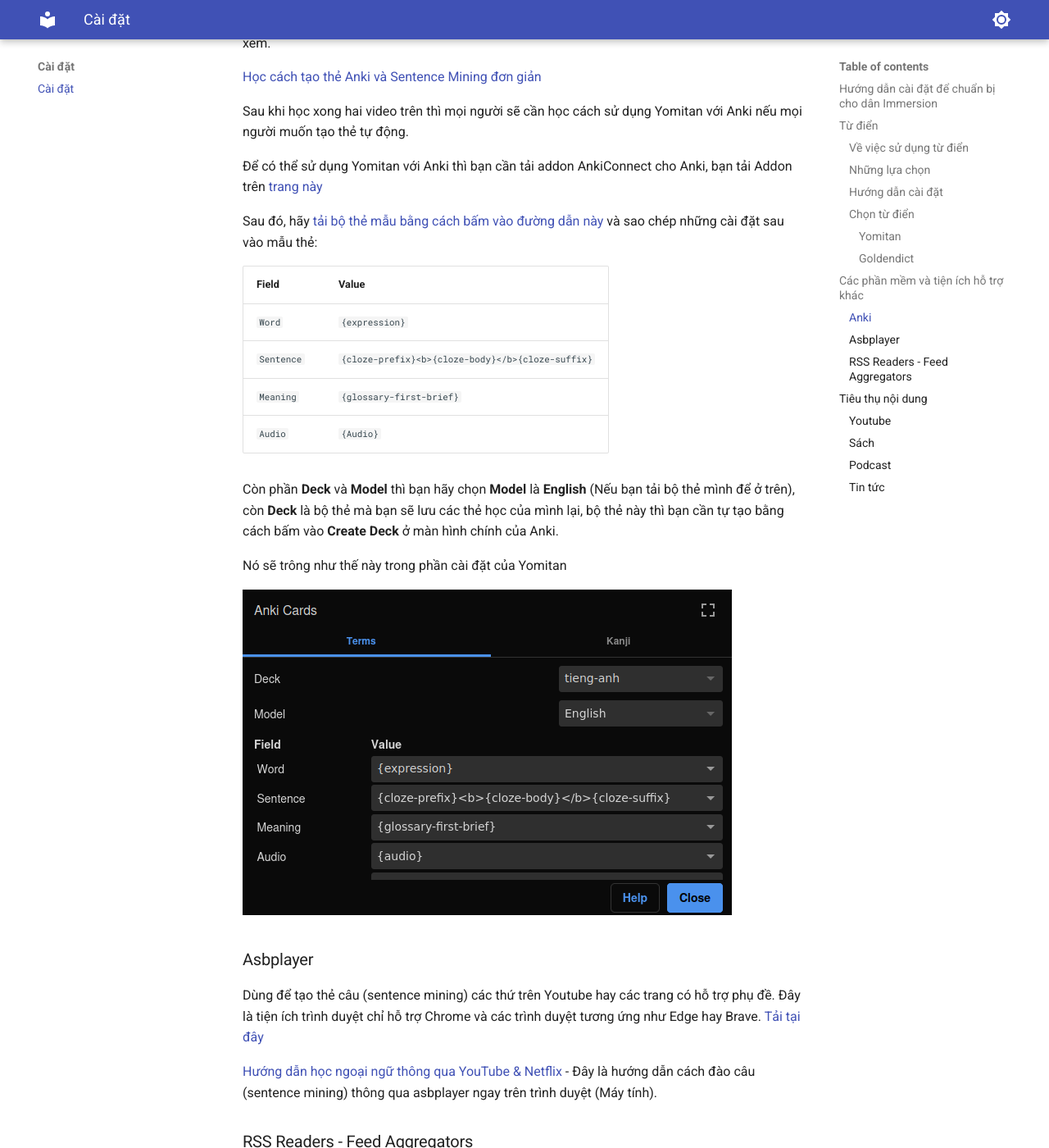
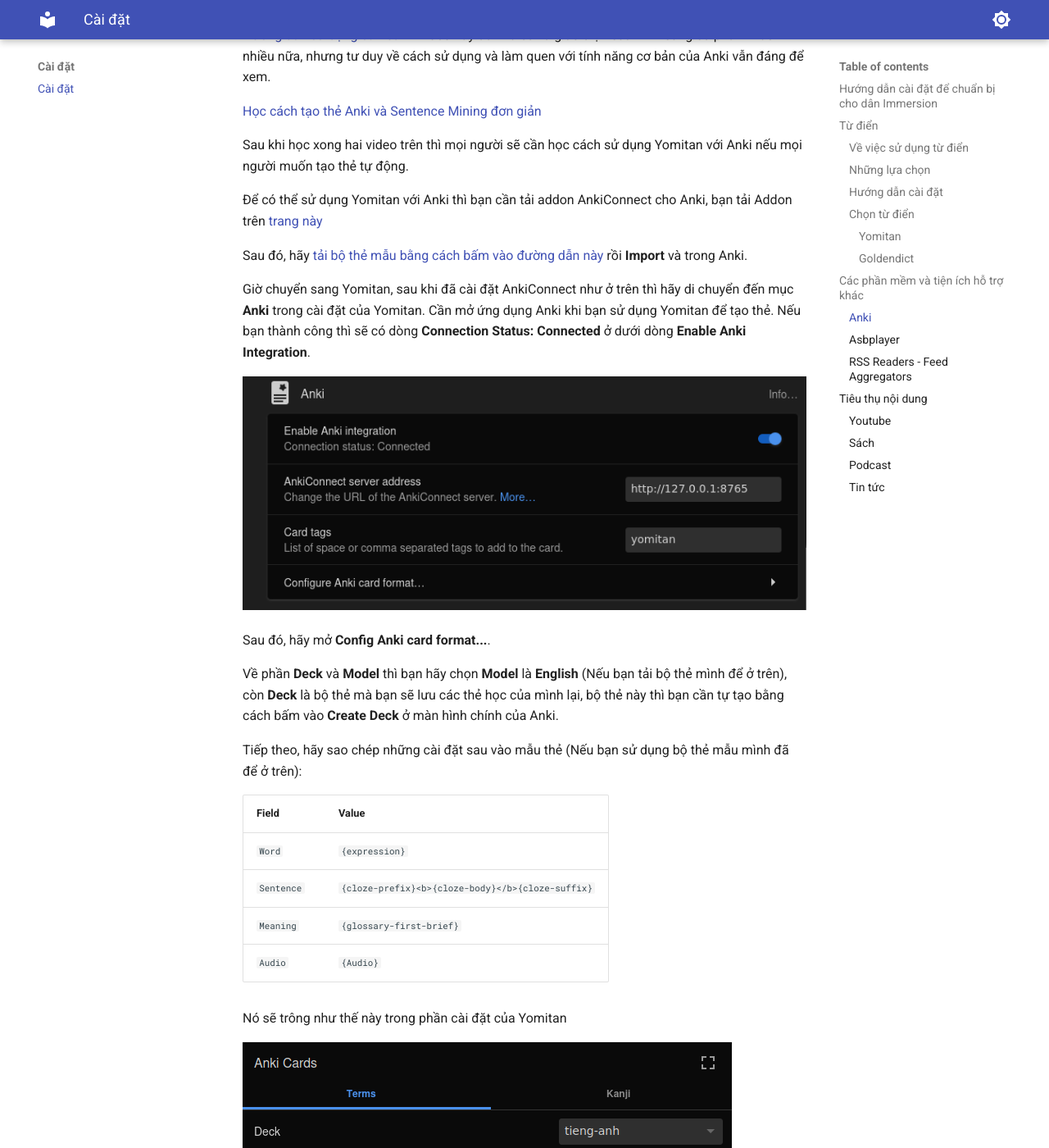
Before and after one commit to daihocmo/tieng-anh, an MkDocs documentation site: the page built from docs/setup.md, in a window 1280 px wide and 1400 px high, scrolled down 2222 px. Shown: the whole window at 82% size. Built offline with MkDocs 1.6.1 and Material for MkDocs 9.7.7, drawn with Linux system fonts in a browser that asks for light colours; some of the changed text lies outside the part shown.

Commit message:
Cập nhật lại hướng dẫn một cách đầy đủ

```diff
--- a/docs/setup.md
+++ b/docs/setup.md
@@ -20,6 +20,8 @@
 
 - Goldendict-ng: <https://xiaoyifang.github.io/goldendict-ng/>
 - Yomitan: <https://yomitan.wiki/> - Bạn chỉ cần cài đặt Yomitan trên trình duyệt thôi, còn lại như chọn từ điển Tiếng Anh, tạo mẫu thẻ và sử dụng Anki thì sẽ có hướng dẫn bên dưới.
+
+Với Yomitan, hãy nhớ chuyển ngôn ngữ của Yomitan về Tiếng Anh (Vì mặc định sẽ là Tiếng Nhật).
 
 ### Chọn từ điển
 #### Yomitan
@@ -59,7 +61,17 @@
 
 Để có thể sử dụng Yomitan với Anki thì bạn cần tải addon AnkiConnect cho Anki, bạn tải Addon trên [trang này](https://ankiweb.net/shared/info/2055492159)
 
-Sau đó, hãy [tải bộ thẻ mẫu bằng cách bấm vào đường dẫn này](assets/template-deck.apkg) và sao chép những cài đặt sau vào mẫu thẻ:
+Sau đó, hãy [tải bộ thẻ mẫu bằng cách bấm vào đường dẫn này](assets/template-deck.apkg) rồi **Import** và trong Anki.
+
+Giờ chuyển sang Yomitan, sau khi đã cài đặt AnkiConnect như ở trên thì hãy di chuyển đến mục **Anki** trong cài đặt của Yomitan. Cần mở ứng dụng Anki khi bạn sử dụng Yomitan để tạo thẻ. Nếu bạn thành công thì sẽ có dòng **Connection Status: Connected** ở dưới dòng **Enable Anki Integration**.
+
+![alt text](assets/enable-anki.png)
+
+Sau đó, hãy mở **Config Anki card format...**.
+
+Về phần **Deck** và **Model** thì bạn hãy chọn **Model** là **English** (Nếu bạn tải bộ thẻ mình để ở trên), còn **Deck** là bộ thẻ mà bạn sẽ lưu các thẻ học của mình lại, bộ thẻ này thì bạn cần tự tạo bằng cách bấm vào **Create Deck** ở màn hình chính của Anki.
+
+Tiếp theo, hãy sao chép những cài đặt sau vào mẫu thẻ (Nếu bạn sử dụng bộ thẻ mẫu mình đã để ở trên):
 
 | Field | Value |
 | --- | --- |
@@ -68,12 +80,17 @@
 | `Meaning` | `{glossary-first-brief}` |
 | `Audio` | `{Audio}` |
 
-Còn phần **Deck** và **Model** thì bạn hãy chọn **Model** là **English** (Nếu bạn tải bộ thẻ mình để ở trên), còn **Deck** là bộ thẻ mà bạn sẽ lưu các thẻ học của mình lại, bộ thẻ này thì bạn cần tự tạo bằng cách bấm vào **Create Deck** ở màn hình chính của Anki.
-
 Nó sẽ trông như thế này trong phần cài đặt của Yomitan
 
 ![alt text](assets/anki-template.png)
 
+Khi bạn tra từ và bấm vào dấu `+` màu xanh lá cây thì nó sẽ tạo thẻ tự động trong Anki và bạn cần bật Anki khi sử dụng Yomitan để tạo thẻ (Nếu bạn chỉ tra từ mà không tạo thẻ thì không cần bật Anki nha).
+
+Đây là một ví dụ mẫu thẻ trên Anki.
+
+![alt text](assets/front-anki.png)
+
+![alt text](assets/back-anki.png)
 
 ### Asbplayer
 
```
Also changed, not shown: docs/assets/back-anki.png (added), docs/assets/enable-anki.png (added), docs/assets/front-anki.png (added).
